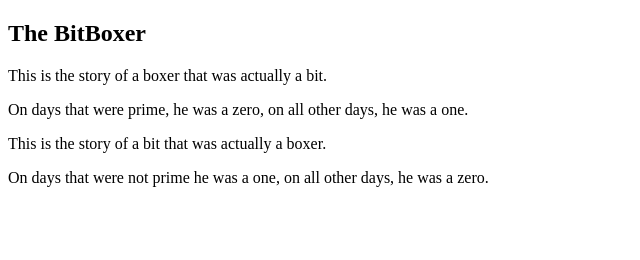
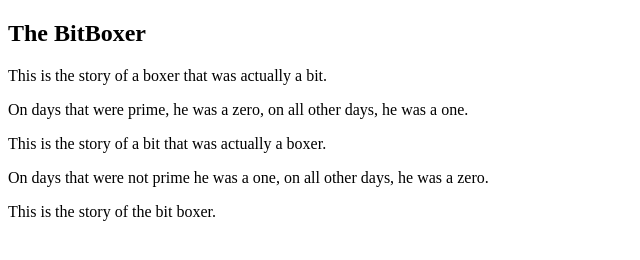
Before and after one commit to bitboxing/bitboxing.github.io, a plain HTML site: page index.html in a window 1280 px wide. Shown: the whole page, without its empty margins (0-640 px from the left). Drawn offline with Linux system fonts and the light colour scheme.

Commit message:
Added last line to base story.

```diff
--- a/index.html
+++ b/index.html
@@ -9,5 +9,6 @@
     <p>On days that were prime, he was a zero, on all other days, he was a one.</p>
     <p>This is the story of a bit that was actually a boxer.</p>
     <p>On days that were not prime he was a one, on all other days, he was a zero.</p>
+    <p>This is the story of the bit boxer.</p>
 </body>
 </html>
```
